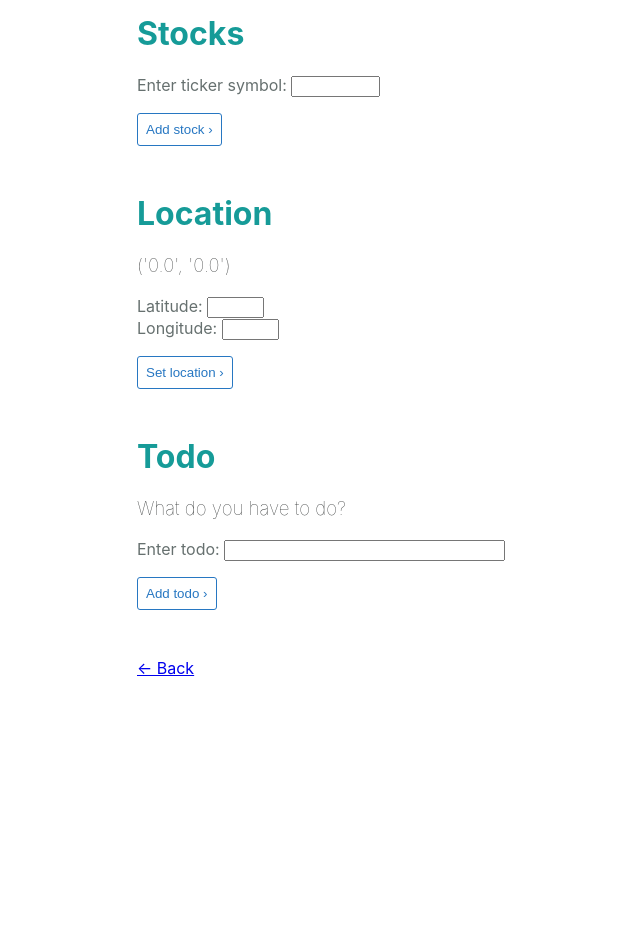
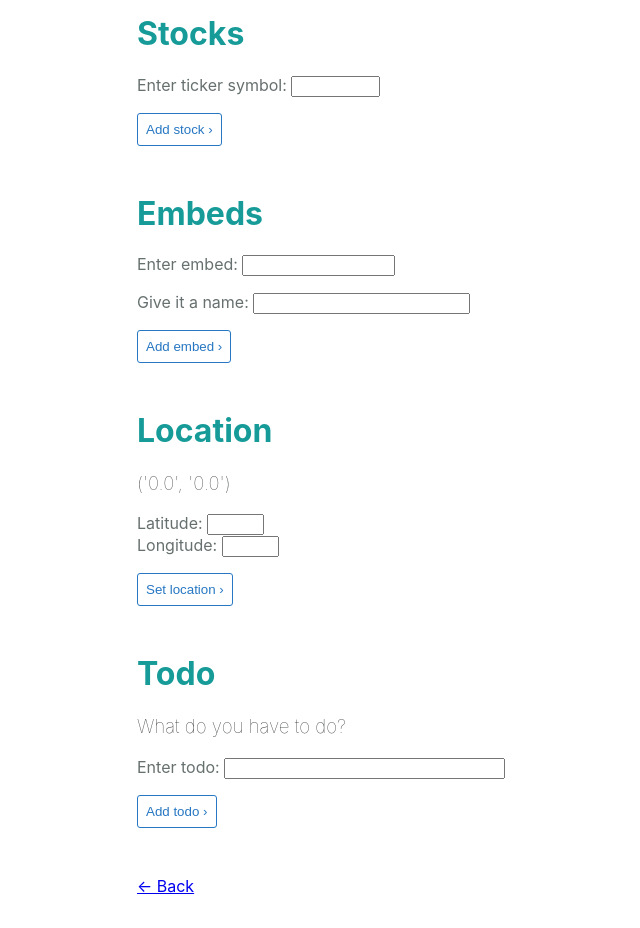
Before and after one commit to dacrands/flask-smart-monitor, a Flask app: page /settings in a window 1280 px wide. Shown: the part 187-1115 px from the top of the page, without its empty margins (119-759 px from the left). Before the commit the page ends 863 px from the top, so only its background shows below. Run offline with Flask 2, Linux system fonts and the light colour scheme; the visitor is signed in with stand-in values (Sample User, id 1); data comes from the database, SQL or seed files in the repository; data that the repository does not hold is empty.

Commit message:
Embed form, user create embeds

```diff
--- a/app/forms.py
+++ b/app/forms.py
@@ -41,6 +41,11 @@ class StockForm(FlaskForm):
     symbol = StringField('Enter ticker symbol: ', validators=[DataRequired()])
     submitStock = SubmitField('Add stock \u203A')
 
+class EmbedForm(FlaskForm):
+    embed = StringField('Enter embed: ', validators=[DataRequired()])
+    name = StringField('Give it a name: ', validators=[DataRequired()])
+    submitEmbed = SubmitField('Add embed \u203A')
+
 class TodoForm(FlaskForm):
     todo = StringField('Enter todo: ', validators=[DataRequired(), Length(
                                                         min=1,
--- a/app/routes.py
+++ b/app/routes.py
@@ -4,9 +4,13 @@ from flask_login import login_user, logout_user, current_user, login_required
 from werkzeug.urls import url_parse
 
 from app import app, db
-from app.forms import TodoForm, StockForm, LoginForm, RegistrationForm, \
-                      LocationForm, ResetPasswordForm, NewPasswordForm
-from app.models import User, Stock, Todo
+from app.forms import TodoForm, StockForm, LoginForm, EmbedForm,\
+                      RegistrationForm, LocationForm,\
+                      ResetPasswordForm, NewPasswordForm
+
+
+
+from app.models import User, Stock, Todo, Embed
 from app.email import auth_email, reset_email
 
 WEATHER_URL = "https://api.darksky.net/forecast/{0}/{1},{2}".format(
@@ -19,8 +23,12 @@ WEATHER_URL = "https://api.darksky.net/forecast/{0}/{1},{2}".format(
 def index():
     todoForm = TodoForm()
     todos = current_user.todos.all()
+
     userStocks = current_user.stocks.all()
     stockList = [stock.symbol for stock in userStocks]
+
+    userEmbeds = current_user.embeds.all()
+    embedList = [(embed.embed, embed.name) for embed in userEmbeds]
 
     stockStr = ','.join(stockList).rstrip(',')
 
@@ -41,10 +49,11 @@ def index():
         stocksJson = []
     else:
         stocksJson = stocksRes.json()
-
+    print(embedList)
     return render_template('index.html',
-                            todos = todos,
-                            todoForm = todoForm,
+                            todos=todos,
+                            embeds=embedList,
+                            todoForm=todoForm,
                             weatherData=weatherJson,
                             stocksData=stocksJson,
                             YTembed=app.config['YT_EMBED'])
@@ -60,6 +69,9 @@ def settings():
 
     userTodos = current_user.todos.all()
     todoList = [(todo.id, todo.todo) for todo in userTodos]
+
+    userEmbeds = current_user.embeds.all()
+    embedList = [(embed.embed, embed.name) for embed in userEmbeds]
 
 
     locationForm = LocationForm()
@@ -83,13 +95,26 @@ def settings():
         db.session.add(todo)
         db.session.commit()
         flash('Added todo!')
+
         return redirect('/settings')
+    embedForm = EmbedForm()
+    if embedForm.submitEmbed.data and embedForm.validate_on_submit():
+        embed = Embed(embed=embedForm.embed.data,
+                      name=embedForm.name.data,
+                      author=current_user)
+        db.session.add(embed)
+        db.session.commit()
+        flash('Added embed!')
+        return redirect('/settings')
+
 
     return render_template('settings.html',
                             stocks=stockList,
                             stockForm=stockForm,
                             todoForm=todoForm,
                             todos=todoList,
+                            embedForm=embedForm,
+                            embeds=embedList,
                             locationForm=locationForm,
                             lat=lat,
                             lon=lon)
--- a/app/templates/settings.html
+++ b/app/templates/settings.html
@@ -35,6 +35,36 @@
     </form>
   </div>
 
+  <div class="settings">
+    <h1 class="primary">Embeds</h1>
+    <!-- <h2 class="font-light">Your stocks: </h2> -->
+    <ul>
+      {% for embed in embeds %}
+      <li>
+        {{embed}}
+      </li>
+      {% endfor %}
+    </ul>
+    <form action="" method="post">
+      <!-- <h3 class="font-light">Add a stock: </h3> -->
+      {{ embedForm.hidden_tag() }}
+      <p>
+        {{ embedForm.embed.label }}
+        {{embedForm.embed(size=16) }}
+        {% for err in embedForm.embed.errors %}
+        <span class="error">Embed: {{ err }}</span>
+        {% endfor %}
+      </p>
+      <p>
+        {{ embedForm.name.label }}
+        {{ embedForm.name(size=24) }}
+        {% for err in embedForm.name.errors %}
+        <span class="error">Embed name: {{ err }}</span>
+        {% endfor %}
+      </p>
+      <p class=>{{ embedForm.submitEmbed() }}</p>
+    </form>
+  </div>
 
   <div class="settings">
     <form action="" method="post">
--- a/run.py
+++ b/run.py
@@ -3,4 +3,4 @@ from app.models import User, Stock, Todo, Embed
 
 @app.shell_context_processor
 def make_shell_context():
-  return {'db': db, 'User': User, 'Stock': Stock, 'Todo':Todo}
+  return {'db': db, 'User': User, 'Stock': Stock, 'Todo':Todo, 'Embed':Embed}
```
Also changed, not shown: app/templates/_inputs.html (+5 -2 lines).
